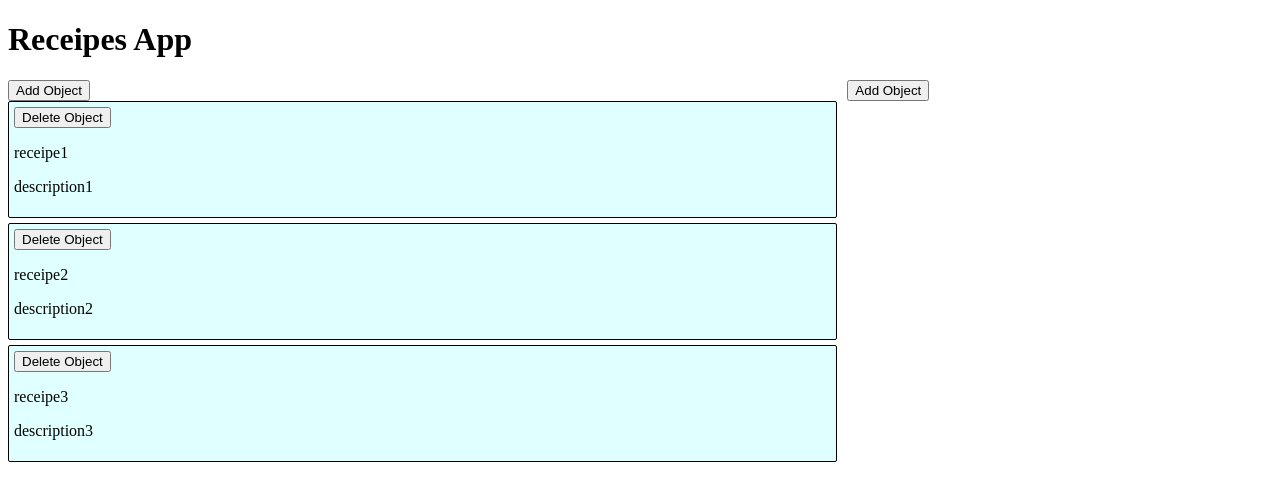
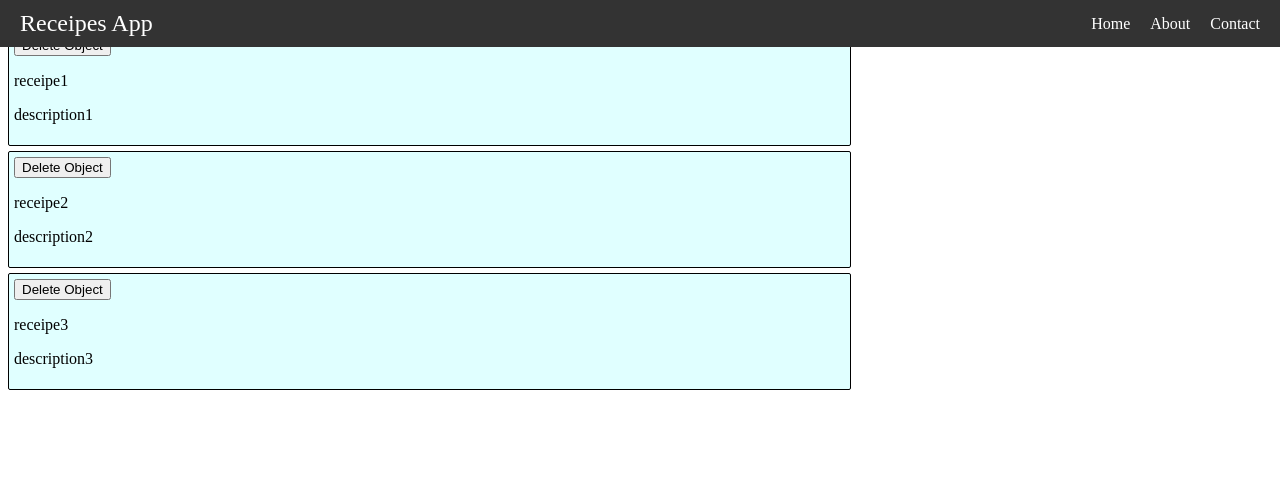
Before and after one commit to lucasdou/receipes-app, an Angular app: page / in a window 1280 px wide. Shown: the top 500 px of the page. Built offline with nearby package versions, Linux system fonts and the light colour scheme.

Commit message:
feature/FRTL-10-create-a-taskbar

```diff
--- a/src/app/app.component.css
+++ b/src/app/app.component.css
@@ -1,15 +1,26 @@
+main{
+  height: 100vh;
+}
+
+
+.content {
+  display: flex;
+  flex-direction: column;
+}
+
+nav{
+  flex: 1;
+}
+
 .container {
+  flex: 1;
   display: flex;
-  justify-content: space-between;
+}
+
+.my-list {
+  flex: 1;
 }
 
 .list-item-component {
   flex: 2;
 }
-
-.my-list {
-  flex: 1;
-  display: flex;
-  flex-direction: column;
-  margin: 0 10px;
-}
--- a/src/app/app.component.html
+++ b/src/app/app.component.html
@@ -1,6 +1,6 @@
 <main class="main">
   <div class="content">
-    <h1>Receipes App</h1>
+    <app-navbar></app-navbar>
     <div class="container">
       <div class="list-item-component">
         <app-list-item [receipesList]="receipesList" (addObjectRequest)="addObject($event)" (deleteObjectRequest)="deleteObject($event)"></app-list-item>
--- a/src/app/app.component.ts
+++ b/src/app/app.component.ts
@@ -4,11 +4,12 @@ import { ListItemComponent } from './component/list-item/list-item.component';
 import { DataService } from './service/data.service';
 import { MyListComponent } from './component/my-list/my-list.component';
 import { Receipe } from './object/Receipe';
+import { NavbarComponent } from './navbar/navbar.component';
 
 @Component({
   selector: 'app-root',
   standalone: true,
-  imports: [RouterOutlet, ListItemComponent, MyListComponent],
+  imports: [RouterOutlet, ListItemComponent, MyListComponent, NavbarComponent],
   templateUrl: './app.component.html',
   styleUrl: './app.component.css',
 })
--- a/src/app/component/my-list/my-list.component.css
+++ b/src/app/component/my-list/my-list.component.css
@@ -0,0 +1,5 @@
+.list-group {
+  display: flex;
+  flex-direction: column;
+  margin: 0 10px;
+}
--- /dev/null
+++ b/src/app/navbar/navbar.component.css
@@ -0,0 +1,45 @@
+/* Navbar styles */
+.navbar {
+  width: 100%;
+  background-color: #333;
+  color: white;
+  padding: 10px 0;
+  position: fixed;
+  top: 0;
+  left: 0;
+  z-index: 1000;
+}
+
+.navbar-container {
+  display: flex;
+  justify-content: space-between;
+  align-items: center;
+  padding: 0 20px;
+}
+
+.navbar-brand {
+  font-size: 1.5em;
+  color: white;
+  text-decoration: none;
+}
+
+.navbar-nav {
+  list-style: none;
+  display: flex;
+  margin: 0;
+  padding: 0;
+}
+
+.nav-item {
+  margin-left: 20px;
+}
+
+.nav-link {
+  color: white;
+  text-decoration: none;
+  font-size: 1em;
+}
+
+.nav-link:hover {
+  text-decoration: underline;
+}
--- /dev/null
+++ b/src/app/navbar/navbar.component.html
@@ -0,0 +1,10 @@
+<nav class="navbar">
+  <div class="navbar-container">
+    <a href="#" class="navbar-brand">Receipes App</a>
+    <ul class="navbar-nav">
+      <li class="nav-item"><a href="#" class="nav-link">Home</a></li>
+      <li class="nav-item"><a href="#" class="nav-link">About</a></li>
+      <li class="nav-item"><a href="#" class="nav-link">Contact</a></li>
+    </ul>
+  </div>
+</nav>
```
Also changed, not shown: src/app/navbar/navbar.component.ts (added, +12 -0 lines), 1 other file (tests, documents, lock files or other folders).
